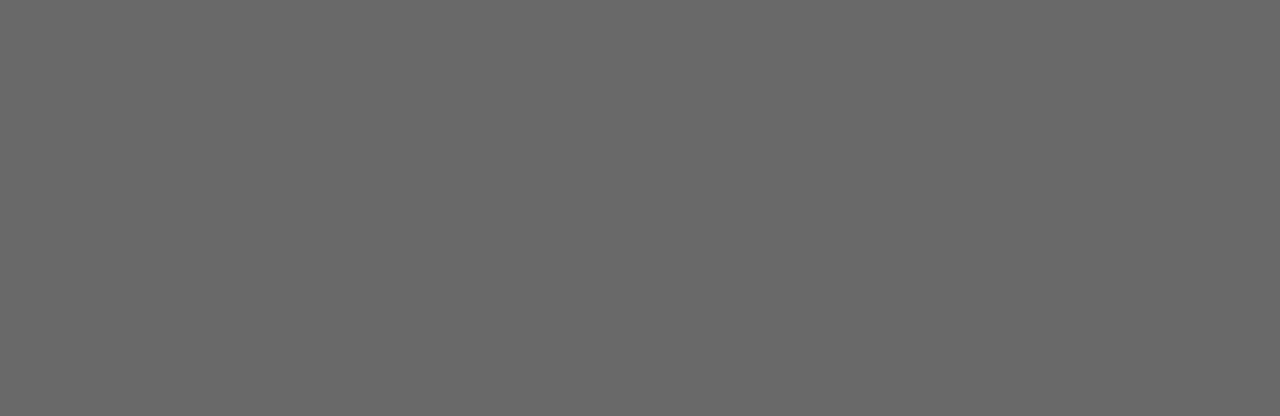
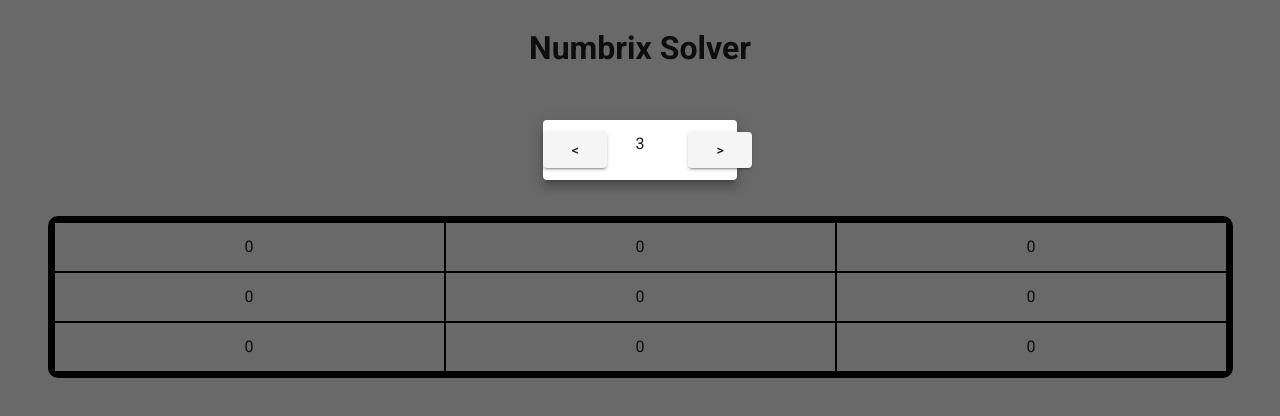
Before and after one commit to sdrrv/Numbrix_Solver, a Vue app in the folder numbrix_solver/: page / in a window 1280 px wide. Shown: the top 416 px of the page. Built offline with nearby package versions, Linux system fonts and the light colour scheme.

Commit message:
grid successfully added

```diff
--- a/numbrix_solver/src/App.vue
+++ b/numbrix_solver/src/App.vue
@@ -1,5 +1,45 @@
 <template>
   <v-app style="background-color: dimgray">
+    <v-main>
+      <v-row class="text-center my-3">
+        <v-col cols="12">
+          <h1 style="font-family: Roboto,serif" >Numbrix Solver</h1>
+        </v-col>
+      </v-row>
+
+      <v-row class="text-center my-3">
+        <v-col cols="5"></v-col>
+        <v-col cols="2">
+          <v-card elevation="8">
+            <v-row class="text-center my-3">
+              <v-col cols="4">
+                <v-btn @click="changeGridSize(-1)"> {{hello}} </v-btn>
+              </v-col>
+              <v-col cols="4">
+                {{gridSize}}
+              </v-col>
+              <v-col cols="4">
+                <v-btn @click="changeGridSize(+1)"> > </v-btn>
+              </v-col>
+            </v-row>
+          </v-card>
+        </v-col>
+        <v-col cols="5"></v-col>
+      </v-row>
+
+      <v-row class="text-center my-3">
+        <v-container class="board">
+          <v-row v-for="row in gridSize" :key="row">
+            <v-col v-for="col in gridSize" :key="col" class="ma-0 pa-0">
+              <v-container class="lilBoard">
+                0
+              </v-container>
+            </v-col>
+          </v-row>
+        </v-container>
+      </v-row>
+
+    </v-main>
   </v-app>
 </template>
 
@@ -12,8 +52,31 @@ export default {
   components: {
   },
 
-  data: () => ({
-    //
-  }),
+  data() {
+    return {
+      gridSize : 3,
+      hello : "<"
+    }
+  },
+
+  methods : {
+    changeGridSize(amount){
+      this.gridSize += amount
+      if (this.gridSize < 2)
+        this.gridSize = 2
+      if (this.gridSize > 12)
+        this.gridSize = 12
+    }
+  }
 };
 </script>
+
+<style>
+  .board {
+    border: 6px solid black;
+    border-radius: 10px;
+  }
+  .lilBoard {
+    border: 1px solid black;
+  }
+</style>
```
Also changed, not shown: 1 other file (tests, documents, lock files or other folders).
